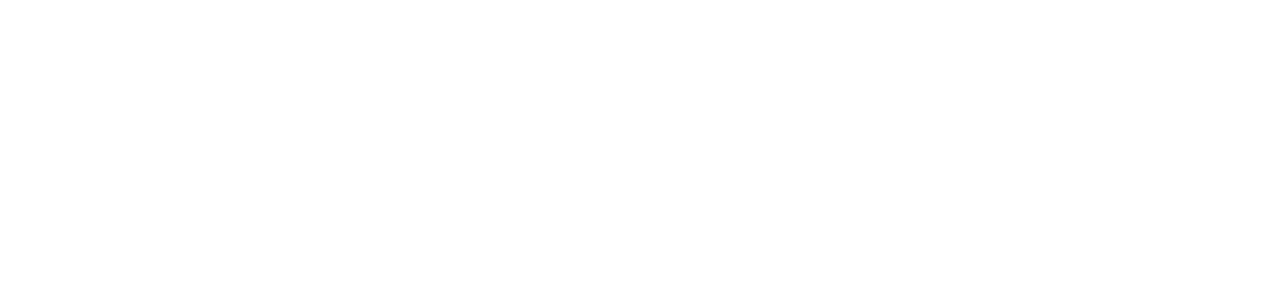
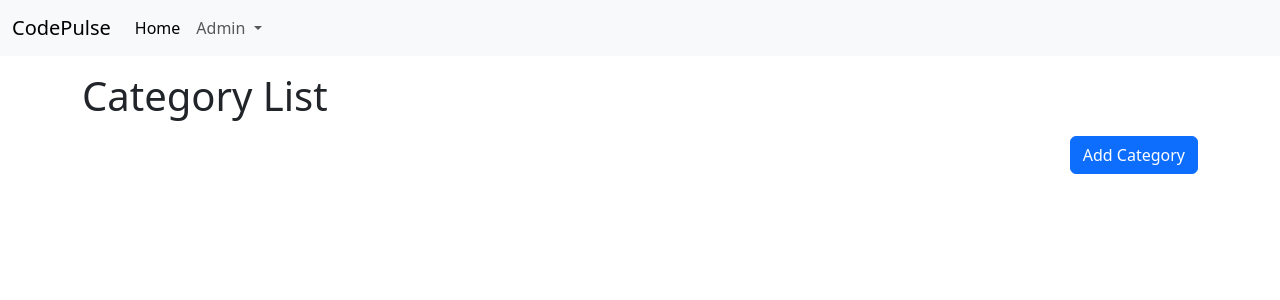
Before and after one commit to SohelPerves/CodePulse, an Angular app: page /admin/categories in a window 1280 px wide. Before the commit this address led to /. Shown: the top 300 px of the page. Built offline with nearby package versions, Linux system fonts and the light colour scheme.

Commit message:
add category button

```diff
--- a/src/app/app.html
+++ b/src/app/app.html
@@ -1 +1,2 @@
+<app-navbar />
 <router-outlet />
--- a/src/app/app.routes.ts
+++ b/src/app/app.routes.ts
@@ -1,3 +1,9 @@
 import { Routes } from '@angular/router';
+import { CategoryList } from './features/category/category-list/category-list';
 
-export const routes: Routes = [];
+export const routes: Routes = [
+  {
+    path: 'admin/categories',
+    component: CategoryList,
+  },
+];
--- a/src/app/app.ts
+++ b/src/app/app.ts
@@ -1,9 +1,10 @@
 import { Component, signal } from '@angular/core';
 import { RouterOutlet } from '@angular/router';
+import { Navbar } from './core/components/navbar/navbar';
 
 @Component({
   selector: 'app-root',
-  imports: [RouterOutlet],
+  imports: [RouterOutlet, Navbar],
   templateUrl: './app.html',
   styleUrl: './app.css',
 })
--- /dev/null
+++ b/src/app/core/components/navbar/navbar.html
@@ -0,0 +1,37 @@
+<nav class="navbar navbar-expand-lg bg-body-tertiary">
+  <div class="container-fluid">
+    <a class="navbar-brand" href="#">CodePulse</a>
+    <button
+      class="navbar-toggler"
+      type="button"
+      data-bs-toggle="collapse"
+      data-bs-target="#navbarNavDropdown"
+      aria-controls="navbarNavDropdown"
+      aria-expanded="false"
+      aria-label="Toggle navigation"
+    >
+      <span class="navbar-toggler-icon"></span>
+    </button>
+    <div class="collapse navbar-collapse" id="navbarNavDropdown">
+      <ul class="navbar-nav">
+        <li class="nav-item">
+          <a class="nav-link active" aria-current="page" href="#">Home</a>
+        </li>
+        <li class="nav-item dropdown">
+          <a
+            class="nav-link dropdown-toggle"
+            href="#"
+            role="button"
+            data-bs-toggle="dropdown"
+            aria-expanded="false"
+          >
+            Admin
+          </a>
+          <ul class="dropdown-menu">
+            <li><a class="dropdown-item" [routerLink]="['admin', 'categories']">Categories</a></li>
+          </ul>
+        </li>
+      </ul>
+    </div>
+  </div>
+</nav>
--- /dev/null
+++ b/src/app/features/category/category-list/category-list.html
@@ -0,0 +1,6 @@
+<div class="container">
+  <h1 class="mt-3">Category List</h1>
+  <div class="d-flex justify-content-end mt-3">
+    <a href="" class="btn btn-primary">Add Category</a>
+  </div>
+</div>
--- /dev/null
+++ b/src/app/features/category/category-list/category-list.ts
@@ -0,0 +1,11 @@
+import { Component } from '@angular/core';
+
+@Component({
+  selector: 'app-category-list',
+  imports: [],
+  templateUrl: './category-list.html',
+  styleUrl: './category-list.css',
+})
+export class CategoryList {
+
+}
```
Also changed, not shown: src/app/core/components/navbar/navbar.ts (added, +10 -0 lines), src/app/core/components/navbar/navbar.css (added), src/app/features/category/category-list/category-list.css (added), 2 other files (tests, documents, lock files or other folders).
